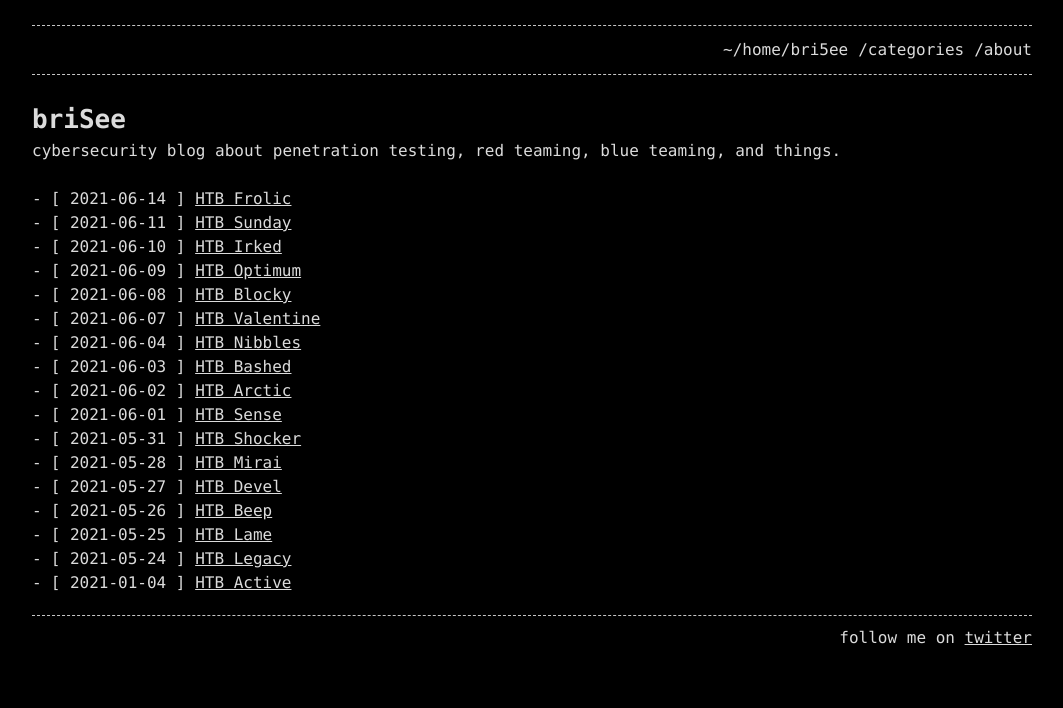
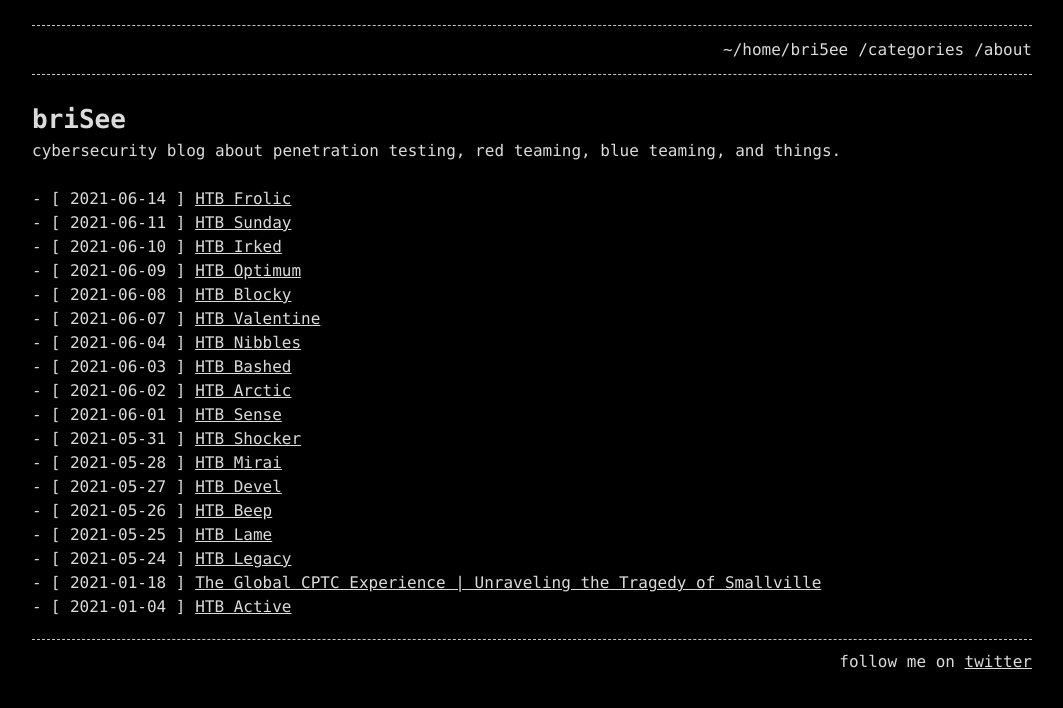
Before and after one commit to notbricey/brisee.github.io, a Jekyll site: the page built from index.md, in a window 1280 px wide. Shown: the top 708 px of the page, without its empty margins (108-1171 px from the left). Built offline with Jekyll 4.4.1, drawn with Linux system fonts in a browser that asks for light colours.

Commit message:
Update and rename cptc-experience.md to 2021-01-18-cptc-experience.md

```diff
--- a/_posts/cptc-experience.md
+++ b/_posts/2021-01-18-cptc-experience.md
@@ -2,6 +2,7 @@
 layout: post
 title: The Global CPTC Experience | Unraveling the Tragedy of Smallville
 categories: [Collegiate Penetration Testing Competition]
+permalink: /cptc/cptc-experience/
 ---
 
 <style>
```
